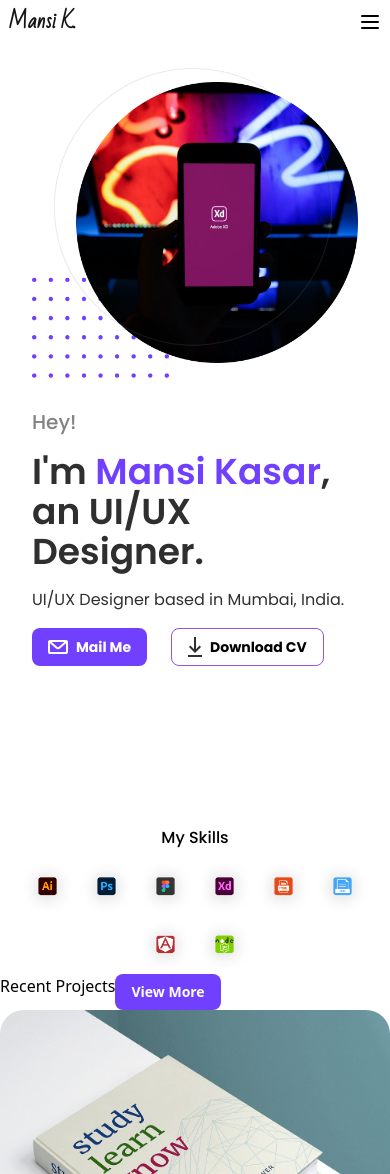
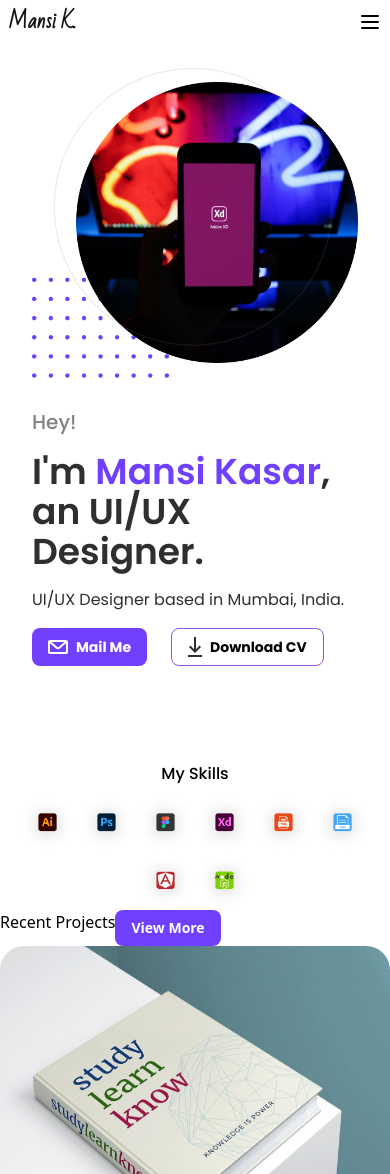
Before and after one commit to saifalfalah/mansi-kasar, a Next.js app: page / in a window 390 px wide. Shown: the top 1174 px of the page. Built offline with nearby package versions, Linux system fonts and the light colour scheme.

Commit message:
Update SkillsComp.js

```diff
--- a/components/HomeView/SkillsComp.js
+++ b/components/HomeView/SkillsComp.js
@@ -1,7 +1,7 @@
 import Image from "next/image";
 const IconsComp = () => {
   return (
-    <div className="w-full h-auto mt-32 space-y-2">
+    <div className="w-full h-auto mt-16 space-y-2 md:mt-32">
       <h1 className="font-medium text-center font-poppins lg:text-lg ">
         My Skills
       </h1>
```
